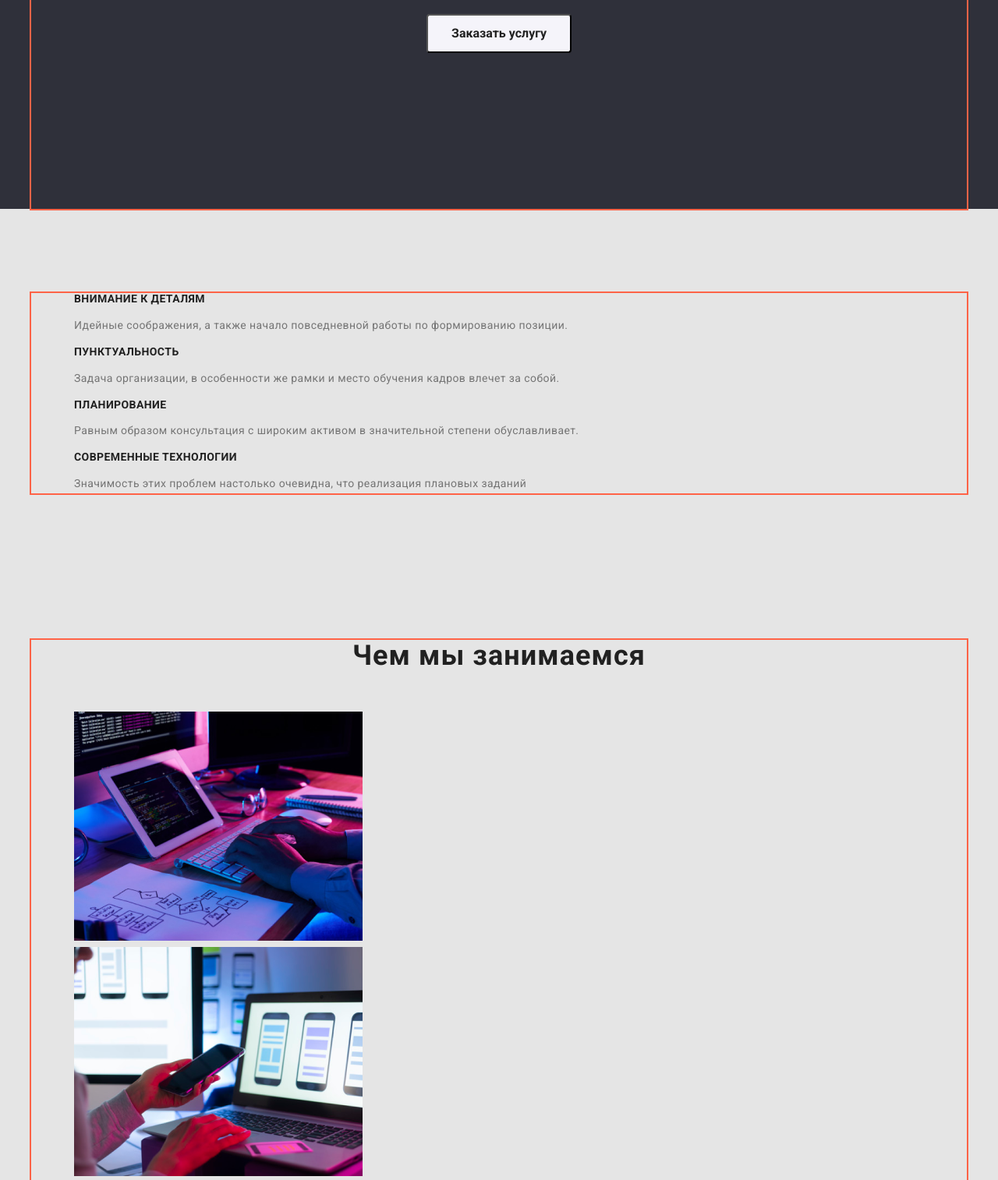
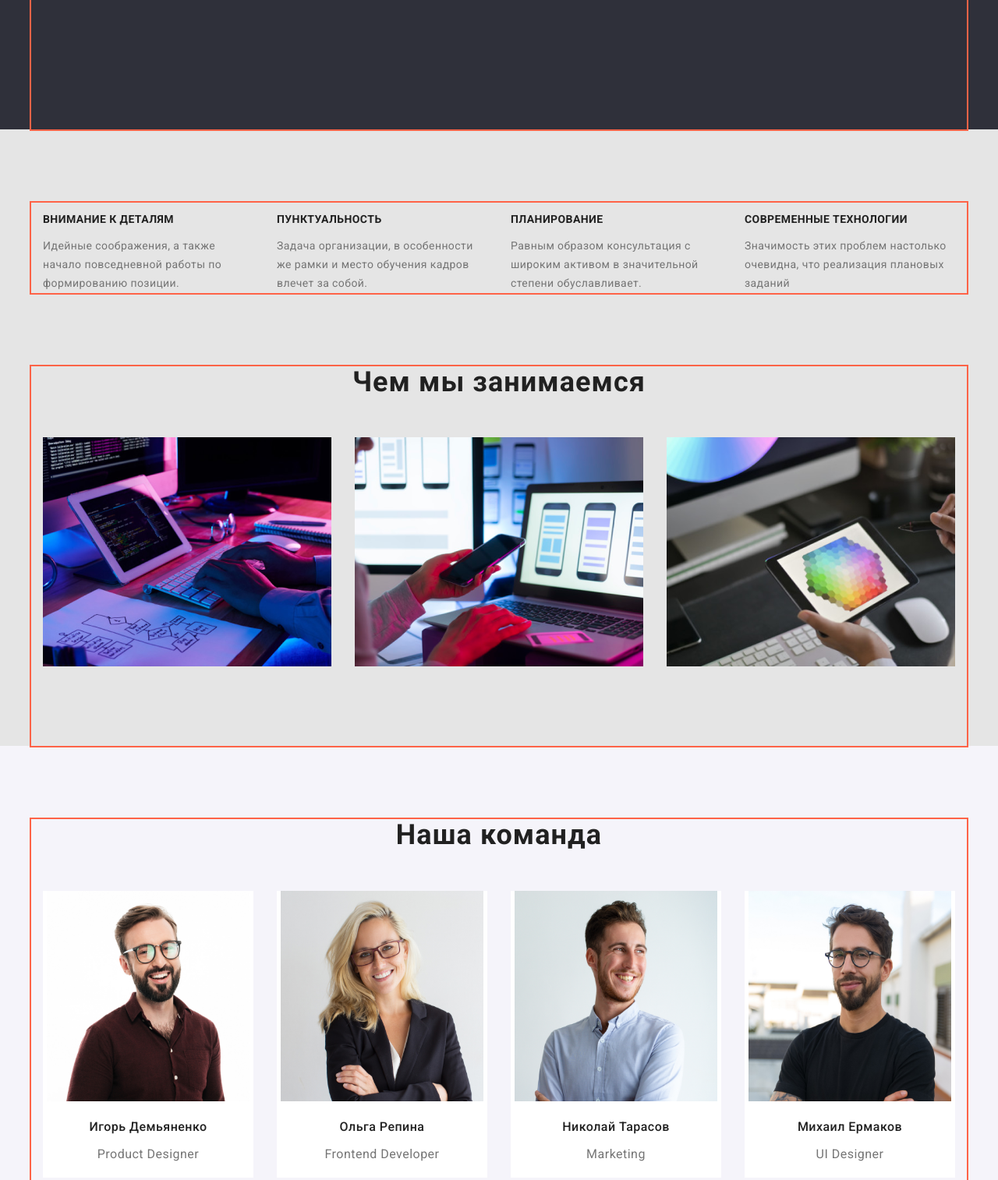
Before and after one commit to mak1tos/goit-markup-hw-03, a plain HTML site: page index.html in a window 1280 px wide. Shown: the part 579-2093 px from the top of the page at 78% size. Drawn offline with nearby package versions, Linux system fonts and the light colour scheme.

Commit message:
hw page studio

```diff
--- a/css/styles.css
+++ b/css/styles.css
@@ -56,7 +56,6 @@ p {
 }
 
 .logo{
-    margin-bottom: 20px;
 
     font-family: Raleway, sans-serif;
     font-weight: 700;
@@ -80,8 +79,37 @@ p {
 
 /* Навигация */
 
+.main-nav{
+    display: flex;
+    align-items: center;
+}
 
-.site-nav-item{
+.site-nav{
+    display: flex;
+    margin-left: 93px;
+}
+
+.site-nav .item:not(:last-child){
+
+    margin-right: 50px;
+}
+
+
+
+.contact-nav{
+    display: flex;
+    margin-left: auto;
+
+}
+
+.contact-nav .item + .item{
+    margin-left: 50px;
+}
+
+
+
+.site-nav .item{
+
     font-weight: 500;
     font-size: 14px;
     line-height: 1.14;
@@ -156,6 +184,12 @@ ul {
 
 /* Подвал */
 
+.footer{
+    margin-top: 20px;
+    padding: 0 0;
+    text-align: start;
+}
+
 .footer-section{
     padding-top: 60px;
     padding-bottom: 60px;
@@ -192,7 +226,6 @@ ul {
 .section{
     padding-top: 94px;
 
-
 }
 
 
@@ -201,7 +234,7 @@ ul {
 }
 
 .section-title{
-    margin-top: 94px;
+    margin-top: 0;
     margin-bottom: 50px;
 
     font-weight: 700;
@@ -241,15 +274,30 @@ ul {
 
 /* Наши преимущества */
 
-.features{
-    margin: 0 0;
-}
-
 .features-section{
     background-color: #E5E5E5;
 }
 
-.features-title {
+.features{
+    display: flex;
+    align-items: center;
+    justify-content: space-evenly;
+
+    margin: 0;
+    padding: 0 0;
+}
+
+.features .item + .item {
+    margin-left: 30px;
+
+}
+
+.features .item{
+    width: 270px;
+}
+
+.features .title {
+
     font-weight: 700;
     font-size: 14px;
     line-height: 1.14;
@@ -261,16 +309,49 @@ ul {
 
 /* Наша деятельность */
 .works{
+    display: flex;
+    align-items: center;
+    justify-content: space-evenly;
     margin: 0 0;
+    padding-left: 0;
+    padding-bottom: 94px;
+}
+
+
+
+.works .item + .item {
+    margin-left: 30px;
+
+
 }
 
 
 /* Команда */
 
 .team{
-    margin-top: 0;
-    margin-bottom: 0;
-    padding-left: 0;
+    display: flex;
+    align-items: center;
+    justify-content: space-evenly;
+
+    margin: 0 0;
+    padding-left: 0%;
+    padding-bottom: 94px;
+
+    text-align: center;
+}
+
+.team .item{
+    padding-bottom: 94;
+
+    width: 270px;
+    height: 368px;
+
+
+    background: #FFFFFF;
+}
+
+.team .item + .item{
+    margin-left: 30px;
 }
 
 .team-title {
--- a/index.html
+++ b/index.html
@@ -16,18 +16,18 @@
     <!--Шапка-->
          <header class="section section-header">
             <!--Навигация-->
-            <div class="container">
-                <nav>
+            <div class="container main-nav">
+                <nav class="main-nav">
                     <a class="logo link" href="/">Web<span class="logo-dark">Studio</span></a>
                     <ul class="site-nav">
-                         <li class="site-nav-item"><a class="link current" href="./index.html">Студия</a></li>
-                         <li class="site-nav-item"><a class="link" href="./portfolio.html">Портфолио</a></li>
-                         <li class="site-nav-item"><a class="link" href="">Контакты</a></li>
+                         <li class="item"><a class="link current" href="./index.html">Студия</a></li>
+                         <li class="item"><a class="link" href="./portfolio.html">Портфолио</a></li>
+                         <li class="item"><a class="link" href="">Контакты</a></li>
                     </ul>
                 </nav>
                 <ul class="contact-nav">
-                    <li class="site-nav-item"><a class="link" href="mailto:info@devstudio.com">info@devstudio.com</a></li>
-                    <li class="site-nav-item"><a class="link" href="tel:+380991111111">+38 096 111 11 11</a></li>
+                    <li class="item"><a class="link" href="mailto:info@devstudio.com">info@devstudio.com</a></li>
+                    <li class="item"><a class="link" href="tel:+380991111111">+38 096 111 11 11</a></li>
                 </ul>
             </div>
         </header>
@@ -45,20 +45,20 @@
             <div class="container">
                 <h2 class="visually-hidden">Наши преимущества</h2>
                 <ul class="features">
-                    <li class="features-item">
-                        <h3 class="features-title">Внимание к деталям</h3>
+                    <li class="item">
+                        <h3 class="title">Внимание к деталям</h3>
                         <p class="features-text">Идейные соображения, а также начало повседневной работы по формированию позиции.</p>
                     </li>
-                    <li class="features-item">
-                        <h3 class="features-title">Пунктуальность</h3>
+                    <li class="item">
+                        <h3 class="title">Пунктуальность</h3>
                         <p class="features-text">Задача организации, в особенности же рамки и место обучения кадров влечет за собой.</p>
                     </li>
-                    <li class="features-item">
-                        <h3 class="features-title">Планирование</h3>
+                    <li class="item">
+                        <h3 class="title">Планирование</h3>
                         <p class="features-text">Равным образом консультация с широким активом в значительной степени обуславливает.</p>
                     </li>
-                    <li class="features-item">
-                        <h3 class="features-title">Современные технологии</h3>
+                    <li class="item">
+                        <h3 class="title">Современные технологии</h3>
                         <p class="features-text">Значимость этих проблем настолько очевидна, что реализация плановых заданий</p>
                     </li>
                 </ul>
@@ -69,9 +69,9 @@
             <div class="container">
                 <h2 class="section-title">Чем мы занимаемся</h2>
                 <ul class="works">
-                    <li class="works-item"><img src="images/box 1.png" alt="картинка 1" height="294" width="370"></li>
-                    <li class="works-item"><img src="images/box 2.png" alt="картинка 1" height="294" width="370"></li>
-                    <li class="works-item"><img src="images/box 3.png" alt="картинка 1" height="294" width="370"></li>
+                    <li class="item"><img src="images/box 1.png" alt="картинка 1" height="294" width="370"></li>
+                    <li class="item"><img src="images/box 2.png" alt="картинка 1" height="294" width="370"></li>
+                    <li class="item"><img src="images/box 3.png" alt="картинка 1" height="294" width="370"></li>
                 </ul>
             </div>
         </section>
@@ -80,22 +80,22 @@
             <div class="container">
                 <h2 class="section-title">Наша команда</h2>
                 <ul class="team">
-                    <li class="team-item">
+                    <li class="item">
                         <img src="images/img-3.jpg" alt="Игорь Демьяненко" height="270" width="260">
                         <h3 class="team-title">Игорь Демьяненко</h3>
                         <p class="team-text">Product Designer</p>
                     </li>
-                    <li class="team-item">
+                    <li class="item">
                         <img src="images/img-2.jpg" alt="Ольга Репина" height="270" width="260">
                         <h3 class="team-title">Ольга Репина</h3>
                         <p class="team-text">Frontend Developer</p>
                     </li>
-                    <li class="team-item">
+                    <li class="item">
                         <img src="images/img-1.jpg" alt="Николай Тарасов" height="270" width="260">
                         <h3 class="team-title">Николай Тарасов</h3>
                         <p class="team-text">Marketing</p>
                     </li>
-                    <li class="team-item">
+                    <li class="item">
                         <img src="images/img.jpg" alt="Михаил Ермаков" height="270" width="260">
                         <h3 class="team-title">Михаил Ермаков</h3>
                         <p class="team-text">UI Designer</p>
```
Also changed, not shown: portfolio.html (+7 -7 lines).
